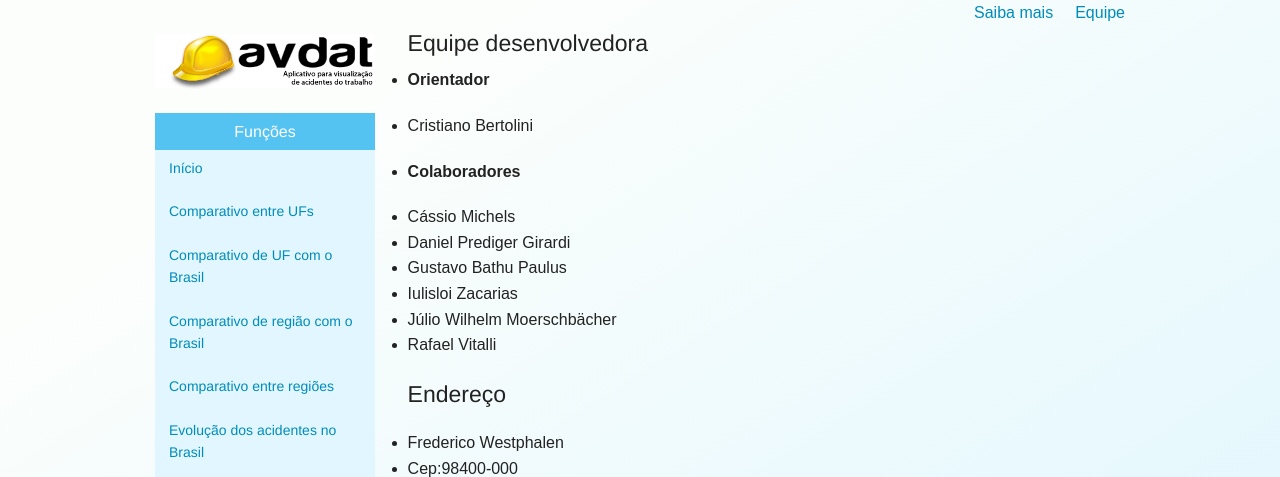
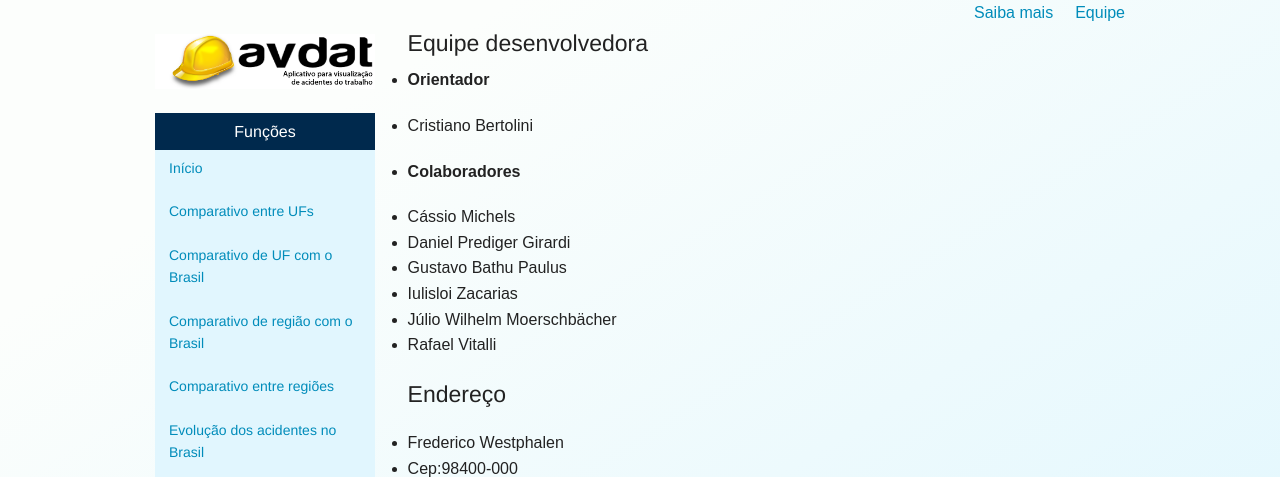
Before and after one commit to izacarias/avdat, a Django app: page /acidentes/equipe in a window 1280 px wide. Shown: the top 477 px of the page. Run offline with Django 3.2, Linux system fonts and the light colour scheme; parts of the project's set-up code (start-up, migrations or seed data) failed here and were passed over.

Commit message:
Modificando cores no layout

```diff
--- a/acidentes/static/acidentes/css/app.css
+++ b/acidentes/static/acidentes/css/app.css
@@ -1,3 +1,10 @@
+/*
+Cor1: #082136  8- 33- 54
+Cor2: #00294D  0- 41- 77
+Cor3: #004B8D  0- 75-141
+Cor4: #0068C4  0-104-196
+Cor5: #2998FF 41-152-255
+*/
 body {
 	font-family:'Ubuntu', sans-serif;-webkit-font-smoothing:antialiased;
 	background:#fcfefc;
@@ -16,8 +23,8 @@ body {
 h3.panel-header-blue {
 	line-height:60px;
 	margin:1em 0 0 0;
-	background-color:#24B2EE;
-	background:rgba(36,178,238,0.77);
+	background-color:#00294D;
+	background:rgba(0,41,77,1);
 	width:100%;
 	font-size:1.1em;
 	color:#FFF;
```
